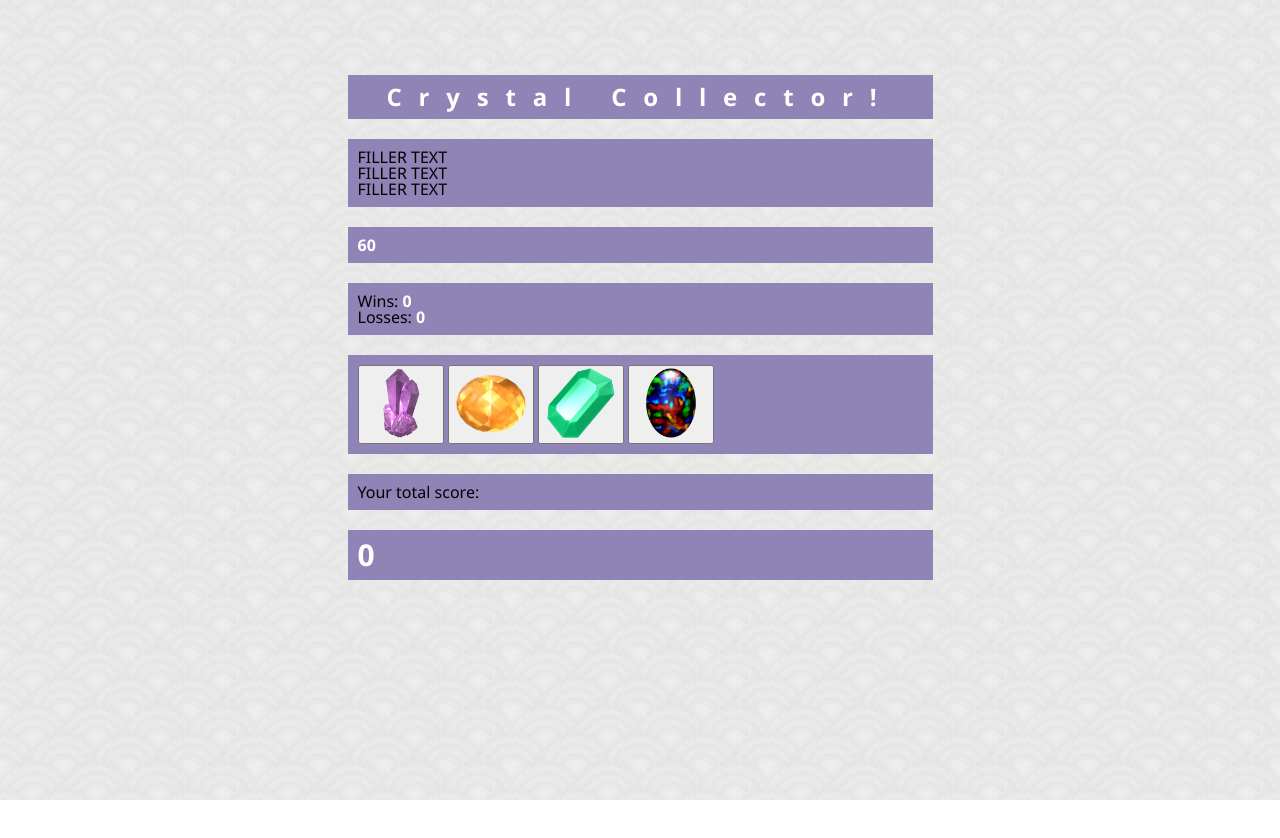
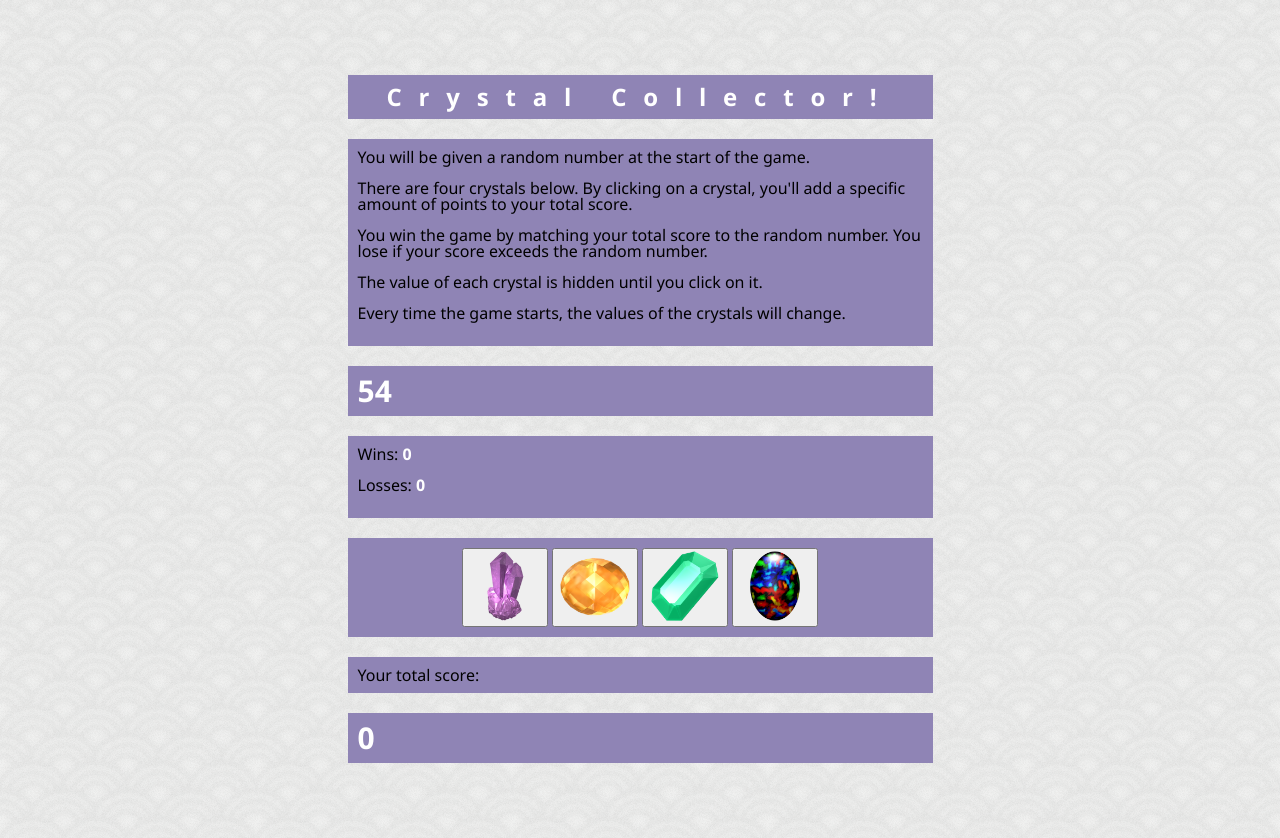
Before and after one commit to axaABIGAILi/unit-4-game, a plain HTML site: page index.html in a window 1280 px wide. Before the commit the page ends 800 px from the top, so only its background shows below. Drawn offline with nearby package versions, Linux system fonts and the light colour scheme.

Commit message:
changed styling for paragraphs, added instruction text to HTML

```diff
--- a/assets/css/style.css
+++ b/assets/css/style.css
@@ -23,6 +23,14 @@ img {
     max-height: 70px;
 }
 
+p {
+    padding-bottom: 15px;
+}
+
+#crystal-buttons {
+    text-align: center;
+}
+
 #game-title {
     text-align: center;
     font-size: 24px;
@@ -36,7 +44,7 @@ img {
     font-weight: bold;
 }
 
-#total-tally {
+#total-tally, #score-calc {
     color: #fff;
     font-weight: bold;
     font-size: 30px;
--- a/assets/javascript/game.js
+++ b/assets/javascript/game.js
@@ -9,26 +9,29 @@ var targetNo = 0;
 var crystalArray = [];
 
 
-// make a function for resetting the game ?
+// make a function for resetting the game
 function gameReset () {
     crystalArray = [];
     $("#score-calc").empty();
     score = 0;
-    targetNo = Math.floor(Math.random()*75 + 1);
+    // calculate target number
+    targetNo = Math.floor(Math.random()*50 + 15);
     $("#score-calc").text(targetNo);
 
     for (var i = 0; i < 4; i++) {
 
-        // function to generate random numbers for the crystals
+        // loop to generate random numbers for the crystals
         crystalArray.push(Math.floor(Math.random()*15 + 1));
 
     }
 
     for ( var i = 0; i < crystalArray.length; i++) {
+        // loop to assign array values to crystals
         $("#crys"+i).attr("data-value", crystalArray[i]);
 
     }
 
+    // populate DOM with wins, losses, and scores
     $("#win-no").text(wins);
     $("#loss-no").text(loss);
     $("#total-tally").text(score);
@@ -39,20 +42,7 @@ function gameReset () {
 // console log targetNo to keep track of it
 console.log(targetNo);
 
-// display the targetNo in HTML
-//$("#score-calc").text(targetNo);
-
-
-// function to assign random numbers to buttons
-//for ( j = 0; j < crystalArray.length; j++) {}
-
-// populate wins, losses, and total score in corresponding divs & spans
-
-
-// make an on click event to return the value of the crystal clicked
-
-// function to convert click into text
-
+// on click event
 $("button").on("click", function () {
 
     // how to refer to clicked value?
@@ -65,7 +55,7 @@ $("button").on("click", function () {
     // add clicked value to score
     $("#total-tally").text(score);
 
-    // tally wins if number is matched
+// compare score to targetNo, create conditions to tally wins or losses depending on comparison
 if (score === targetNo) {
     wins++;
     $("#win-no").text(wins);
@@ -79,11 +69,8 @@ if (score === targetNo) {
 
 });
 
+// reset game in event of win or loss
 gameReset();
-
-
-
-
 
 //closing document.ready syntax
 });
--- a/index.html
+++ b/index.html
@@ -17,9 +17,16 @@
     </div>
 
     <div id="description">
-        <p>FILLER TEXT</p>
-        <p>FILLER TEXT</p>
-        <p>FILLER TEXT</p>
+        <p>You will be given a random number at the start of the game.</p>
+        <p>There are four crystals below. By clicking on a crystal, you'll add a specific amount of points to your total score.</p>
+        <p>You win the game by matching your total score to the random number. You lose if your score exceeds the random number.</p>
+        <p>
+            The value of each crystal is hidden until you click on it.
+        </p>
+
+        <p>
+            Every time the game starts, the values of the crystals will change.
+        </p>
     </div>
 
     <div id="score-calc"></div>
```
